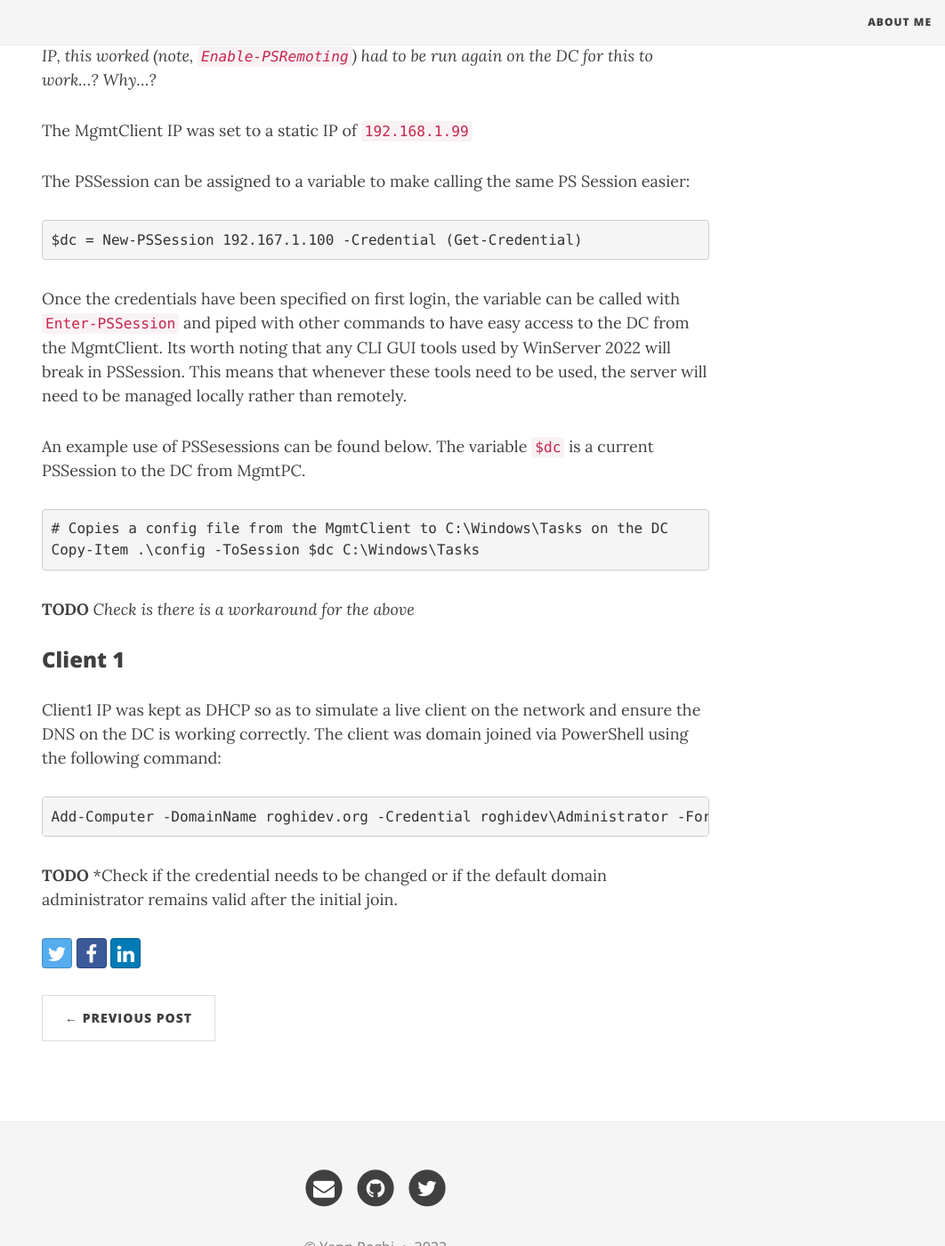
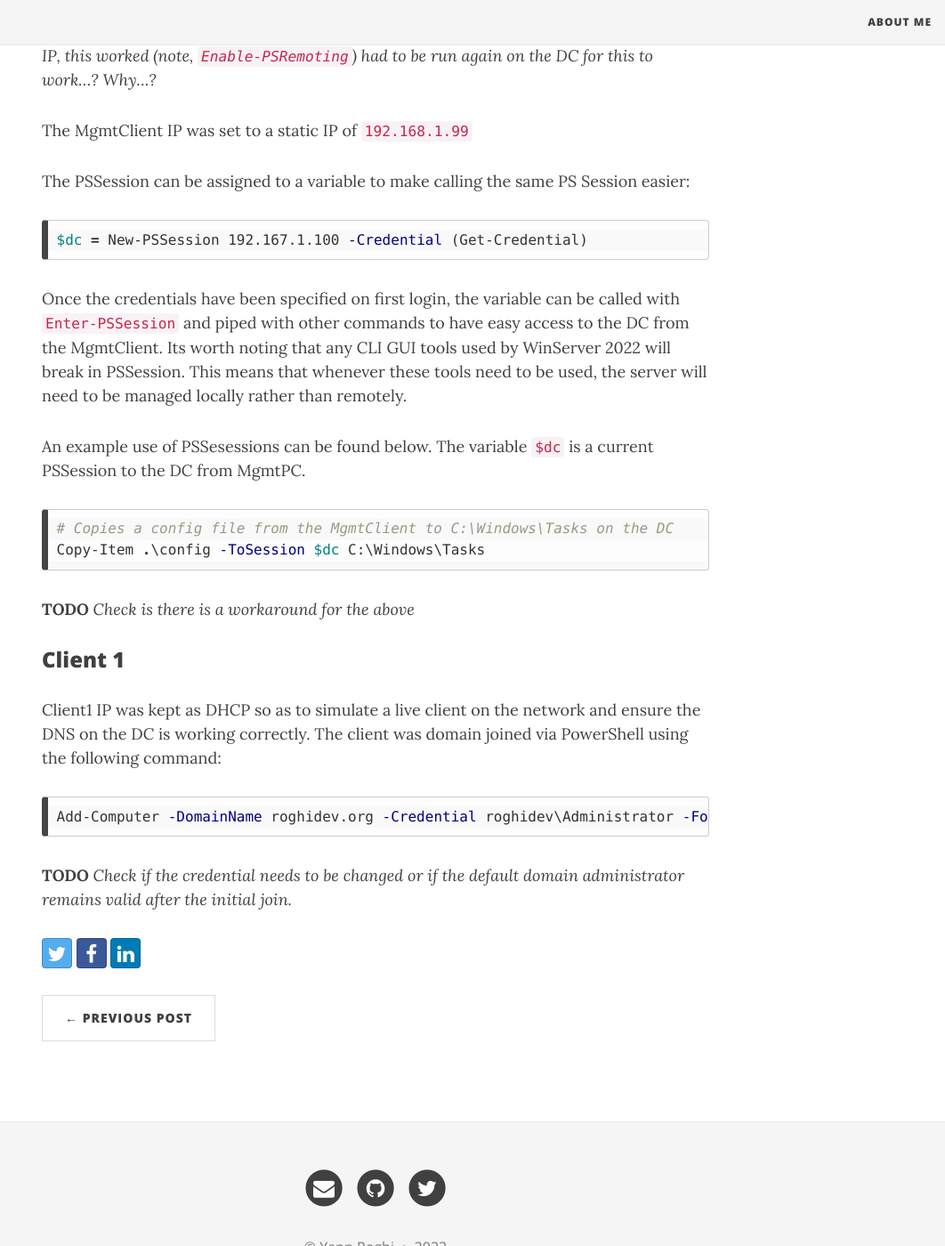
Before and after one commit to YRoghi/yroghi.github.io, a Jekyll site: the page built from _posts/2022-06-25-A-Windows-Environment.md, in a window 1280 px wide and 1400 px high, scrolled down 1894 px. Shown: the whole window at 89% size, without its empty margins (218-1280 px from the left). Built offline with Jekyll 4.4.1, drawn with Linux system fonts in a browser that asks for light colours; nearby versions of some CDN libraries; some of the changed text lies outside the part shown.

Commit message:
Spelling Mistake

````diff
--- a/_posts/2022-06-25-A-Windows-Environment.md
+++ b/_posts/2022-06-25-A-Windows-Environment.md
@@ -13,11 +13,11 @@ To access server config from the shell, type `SConfig` at anytime from PowerShel
 ### Installing Active Directory
 
 To search through windows feature, the `Get-Windowsfeature` command is used. It can be piped to filter outputs, for example:
-```PowerShell
+```powershell
 Get-Windowsfeature | ? {$_.Name - Like "AD*"}
 ```
 To find all mentions of an Active Directory module/feature. AD is installed via the command:
-```PowerShell
+```powershell
 Install-WindowsFeature AD-Domain-Services -IncludeManagementTools
 Import-Module ADDSDeployment
 Install-ADDSForest
@@ -43,13 +43,13 @@ To set an IP as part of the trusted hosts use `set-item wsman:\locahost\Client\T
 The MgmtClient IP was set to a static IP of `192.168.1.99`
 
 The PSSession can be assigned to a variable to make calling the same PS Session easier:
-```PowerShell
+```powershell
 $dc = New-PSSession 192.167.1.100 -Credential (Get-Credential)
 ```
 Once the credentials have been specified on first login, the variable can be called with `Enter-PSSession` and piped with other commands to have easy access to the DC from the MgmtClient. Its worth noting that any CLI GUI tools used by WinServer 2022 will break in PSSession. This means that  whenever these tools need to be used, the server will need to be managed locally rather than remotely.
 
 An example use of PSSesessions can be found below. The variable `$dc` is a current PSSession to the DC from MgmtPC.
-```PowerShell
+```powershell
 # Copies a config file from the MgmtClient to C:\Windows\Tasks on the DC
 Copy-Item .\config -ToSession $dc C:\Windows\Tasks
 ```
@@ -61,8 +61,8 @@ Copy-Item .\config -ToSession $dc C:\Windows\Tasks
 ### Client 1
 
 Client1 IP was kept as DHCP so as to simulate a live client on the network and ensure the DNS on the DC is working correctly. The client was domain joined via PowerShell using the following command:
-```PowerShell
+```powershell
 Add-Computer -DomainName roghidev.org -Credential roghidev\Administrator -Force -Restart
 ```
 
-**TODO** *Check if the credential needs to be changed or if the default domain administrator remains valid after the initial join.
+**TODO** *Check if the credential needs to be changed or if the default domain administrator remains valid after the initial join.*
````
